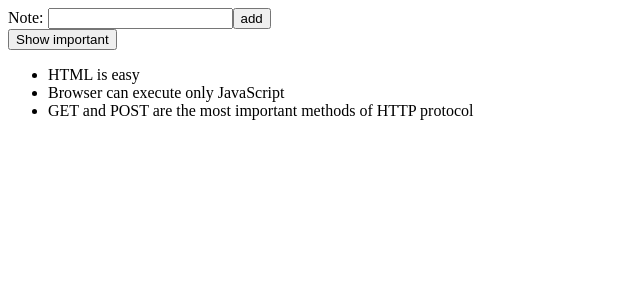
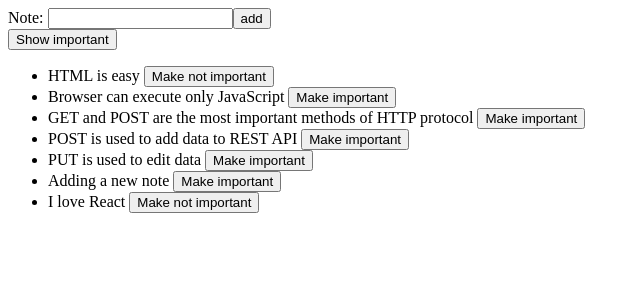
Before and after one commit to mickywagner/fullstack-open-2021, a React (Create React App) app in the folder part2/notes/: page / in a window 1280 px wide. Shown: the top 300 px of the page, without its empty margins (0-640 px from the left). Built offline with nearby package versions, Linux system fonts and the light colour scheme; data requests are answered from the project's data file.

Commit message:
part2 | notes | Add separate module for API calls, rupdate, and post notes to json

```diff
--- a/part2/notes/db.json
+++ b/part2/notes/db.json
@@ -16,7 +16,31 @@
       "id": 3,
       "content": "GET and POST are the most important methods of HTTP protocol",
       "date": "2019-05-30T19:20:14.298Z",
-        "important": true
+      "important": false
+    },
+    {
+      "content": "POST is used to add data to REST API",
+      "date": "2021-09-21T15:52:31.819Z",
+      "important": false,
+      "id": 4
+    },
+    {
+      "content": "PUT is used to edit data",
+      "date": "2021-09-21T16:14:40.931Z",
+      "important": false,
+      "id": 5
+    },
+    {
+      "content": "Adding a new note",
+      "date": "2021-09-21T16:37:09.599Z",
+      "important": false,
+      "id": 6
+    },
+    {
+      "content": "I love React",
+      "date": "2021-09-21T17:31:10.578Z",
+      "important": true,
+      "id": 7
     }
   ]
 }
--- a/part2/notes/src/App.js
+++ b/part2/notes/src/App.js
@@ -1,27 +1,57 @@
 import React, { useState, useEffect } from "react";
 import Note from "./components/Note";
-import axios from "axios";
+import noteService from "./services/notes";
 
 function App() {
   const [notes, setNotes] = useState([]);
-  const [newNotes, setNewNote] = useState("");
+  const [newNote, setNewNote] = useState("");
   const [showAll, setShowAll] = useState(true);
 
+  useEffect(() => {
+    noteService.getAll().then((initialNotes) => {
+      setNotes(initialNotes);
+    });
+  }, []);
 
-  useEffect(() => {
-    axios.get("http://localhost:3001/notes").then((response) => {
-      const notes = response.data;
-      setNotes(notes);
-    })
-  }, []);
+  const addNewNote = (e) => {
+    e.preventDefault();
+
+    const noteObject = {
+      content: newNote,
+      date: new Date(),
+      important: Math.random() < 0.5,
+    };
+
+    noteService.create(noteObject).then(returnedNote => {
+      setNotes(notes.concat(returnedNote));
+      setNewNote("");
+    });
+  };
+
+  const toggleImportance = (id) => {
+    const note = notes.find((n) => n.id === id);
+    const changedNote = { ...note, important: !note.important };
+
+    noteService.update(id, changedNote).then(returnedNote => {
+      setNotes(notes.map((note) => (note.id !== id ? note : returnedNote)));
+    }).catch(error => {
+      alert(`The note "${note.content}" was already deleted`)
+      setNotes(notes.filter(note.id !== id));
+    });
+  };
 
   let notesToShow = showAll ? notes : notes.filter((note) => note.important);
 
   return (
     <div className="App">
-      <form>
+      <form onSubmit={addNewNote}>
         <label htmlFor="new">Note: </label>
-        <input id="new" />
+        <input
+          id="new"
+          value={newNote}
+          onChange={(e) => setNewNote(e.target.value)}
+          required
+        />
         <button type="submit">add</button>
       </form>
       <div>
@@ -31,7 +61,11 @@ function App() {
       </div>
       <ul>
         {notesToShow.map((note) => (
-          <Note key={note.id} note={note} />
+          <Note
+            key={note.id}
+            note={note}
+            toggleImportance={() => toggleImportance(note.id)}
+          />
         ))}
       </ul>
     </div>
--- a/part2/notes/src/components/Note.js
+++ b/part2/notes/src/components/Note.js
@@ -1,9 +1,15 @@
 import React from "react";
 
-const Note = ({note}) => {
-    return (
-        <li>{note.content}</li>
-    )
-}
+const Note = ({ note, toggleImportance }) => {
+  let label = note.important ? "Make not important" : "Make important";
+
+  return (
+    <>
+      <li>
+        {note.content} <button onClick={toggleImportance}>{label}</button>
+      </li>
+    </>
+  );
+};
 
 export default Note;
--- /dev/null
+++ b/part2/notes/src/services/notes.js
@@ -0,0 +1,20 @@
+import axios from "axios";
+const baseURL = "http://localhost:3001/notes";
+
+const getAll = () => {
+  const request = axios.get(baseURL);
+  return request.then((response) => response.data);
+};
+
+const create = (newObject) => {
+  const request = axios.post(baseURL, newObject);
+  return request.then((response) => response.data);
+};
+
+const update = (id, updatedObject) => {
+  const request = axios.put(`${baseURL}/${id}`, updatedObject);
+  return request.then((response) => response.data);
+};
+
+/* eslint import/no-anonymous-default-export: [2, {"allowObject": true}] */
+export default { getAll, create, update };
```
Also changed, not shown: 1 other file (tests, documents, lock files or other folders). Lines whose indentation alone changed are shown as unchanged.
